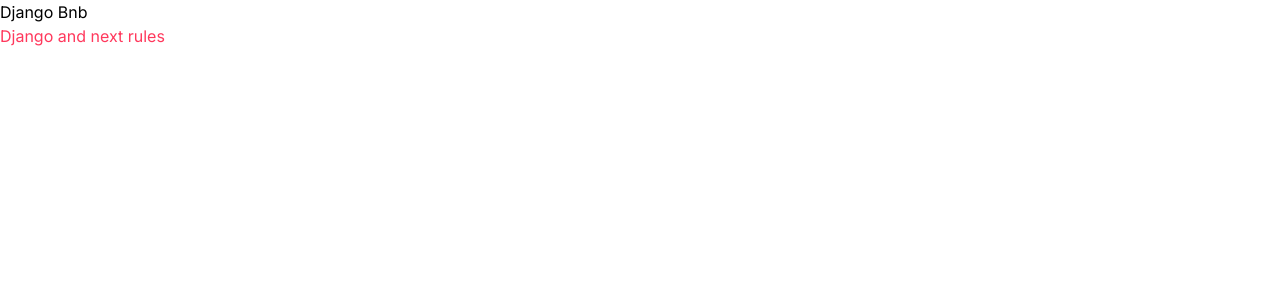
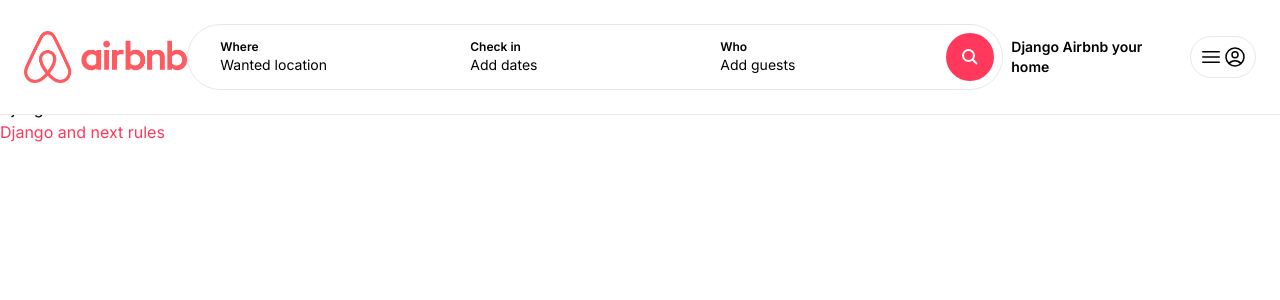
Before and after one commit to luisEnrique22xd/AirbnbFront, a Next.js app: page / in a window 1280 px wide. Shown: the top 300 px of the page. Built offline with nearby package versions, Linux system fonts and the light colour scheme.

Commit message:
02 Code for navbar

```diff
--- /dev/null
+++ b/app/components/navbar/AddPropertyButton.tsx
@@ -0,0 +1,10 @@
+const AddPropertyButton = () => {
+    return(
+       <div className="p-2 cursor-pointer text-sm font-semibold rounded-full hover:bg-gray-200">
+        Django Airbnb your home
+       </div>
+    )
+
+}
+
+export default AddPropertyButton;
--- /dev/null
+++ b/app/components/navbar/Navbar.tsx
@@ -0,0 +1,31 @@
+import Link from "next/link";
+import Image from "next/image";
+import SearchFilters from "./SearchFilters";
+import UserNav from "./UserNav";
+import AddPropertyButton from "./AddPropertyButton";
+const Navbar = ()=>{
+    return(
+        <nav className="w-full fixed top-0 left-0 py-0 border-b bg-white z-10">
+            <div className="max-w-[1500px] mx-auto px-6">
+                <div className="flex justify-between items-center py-6">
+
+                    <Link href="/">
+                        <Image src="/logo.png"alt="DjangoAirbnb logo" width={180} height={38} />
+                    </Link>
+
+                    <div className="flex space-x-6">
+                        <SearchFilters />
+                    </div>
+
+                    <div className="flex items-center space-x-6">
+                        <AddPropertyButton />
+
+                        <UserNav />
+
+                    </div>
+                </div>
+            </div>
+        </nav>
+    )
+}
+export default Navbar;
--- /dev/null
+++ b/app/components/navbar/SearchFilters.tsx
@@ -0,0 +1,38 @@
+ const SearchFilters = () => {
+    return(
+        <div className="h-[48 px] lg:h-[64] flex flex-row items-center justify-between border rounded-full">
+
+            <div className="hidden lg:block">
+                <div className="flex flex-row justify-between">
+                    <div className="cursor-pointer w-[250px] h-[48 px] lg:h-[64] px-8 flex flex-col justify-center rounded-full hover:bg-gray-100">
+                        <p className="text-xs font-semibold">Where</p>
+                        <p className="text-sm">Wanted location</p>
+                    </div>
+
+                    <div className="cursor-pointer w-[250px] h-[48 px] lg:h-[64] px-8 flex flex-col justify-center rounded-full hover:bg-gray-100">
+                        <p className="text-xs font-semibold">Check in </p>
+                        <p className="text-sm">Add dates</p>
+                    </div>
+
+                    <div className="cursor-pointer w-[250px] h-[48 px] lg:h-[64] px-8 flex flex-col justify-center rounded-full hover:bg-gray-100">
+                        <p className="text-xs font-semibold">Who</p>
+                        <p className="text-sm">Add guests</p>
+                    </div>
+                </div>
+            </div>
+            <div className="p-2">
+                <div className="cursor-pointer p-2 lg:p-4 bg-airbnb hover:bg-airbnb-dark transition rounded-full text-white">
+                <svg
+                        viewBox="0 0 32 32"
+                        style={{display:'block', fill:'none', height: '16px', width: '16px', stroke: 'currentColor', strokeWidth:4, overflow:'visible'}}
+                        aria-hidden="true" role="presentation" focusable="false"
+                    >
+                        <path fill="none" d="M13 24a11 11 0 1 0 0-22 11 11 0 0 0 0 22zm8-3 9 9"></path>
+
+                    </svg>
+                 </div>
+            </div>
+        </div>
+    )
+ }
+export default SearchFilters;
--- /dev/null
+++ b/app/components/navbar/UserNav.tsx
@@ -0,0 +1,18 @@
+const UserNav =()=>{
+    return(
+        <div className="p-2 relative inline-block border rounded-full">
+            <button className="flex items-center">
+            <svg fill="none" viewBox="0 0 24 24" strokeWidth="1.5" stroke="currentColor" className="size-6">
+            <path stroke-linecap="round" stroke-linejoin="round" d="M3.75 6.75h16.5M3.75 12h16.5m-16.5 5.25h16.5" />
+            </svg>
+
+            <svg  fill="none" viewBox="0 0 24 24" strokeWidth="1.5" stroke="currentColor" className="size-6">
+            <path stroke-linecap="round" stroke-linejoin="round" d="M17.982 18.725A7.488 7.488 0 0 0 12 15.75a7.488 7.488 0 0 0-5.982 2.975m11.963 0a9 9 0 1 0-11.963 0m11.963 0A8.966 8.966 0 0 1 12 21a8.966 8.966 0 0 1-5.982-2.275M15 9.75a3 3 0 1 1-6 0 3 3 0 0 1 6 0Z" />
+            </svg>
+
+
+            </button>
+        </div>
+    )
+}
+export default UserNav;
--- a/app/layout.tsx
+++ b/app/layout.tsx
@@ -1,6 +1,7 @@
 import type { Metadata } from "next";
 import { Geist, Geist_Mono, Inter } from "next/font/google";
 import "./globals.css";
+import Navbar from "./components/navbar/Navbar";
 
 const inter = Inter({subsets: ["latin"]});
 
@@ -18,7 +19,10 @@
     <html lang="en">
       <body
         className={inter.className}>
+          <Navbar />
+        <div className="pt-24">
         {children}
+        </div>
       </body>
     </html>
   );
--- a/tailwind.config.ts
+++ b/tailwind.config.ts
@@ -10,7 +10,7 @@
     extend: {
       colors: {
       'airbnb': '#FF385C',
-      'airbnb-dark': '#FF385C',
+      'airbnb-dark': '#d50027',
       },
     },
   },
```
Also changed, not shown: public/logo.png (added).
